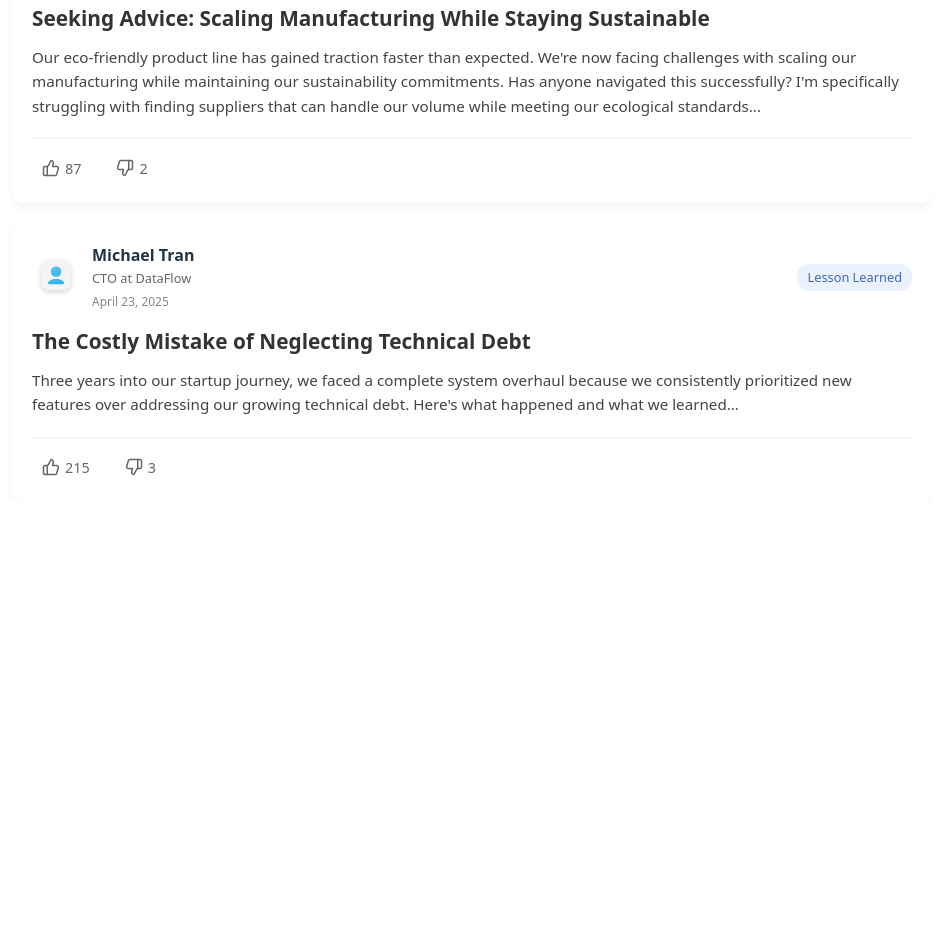
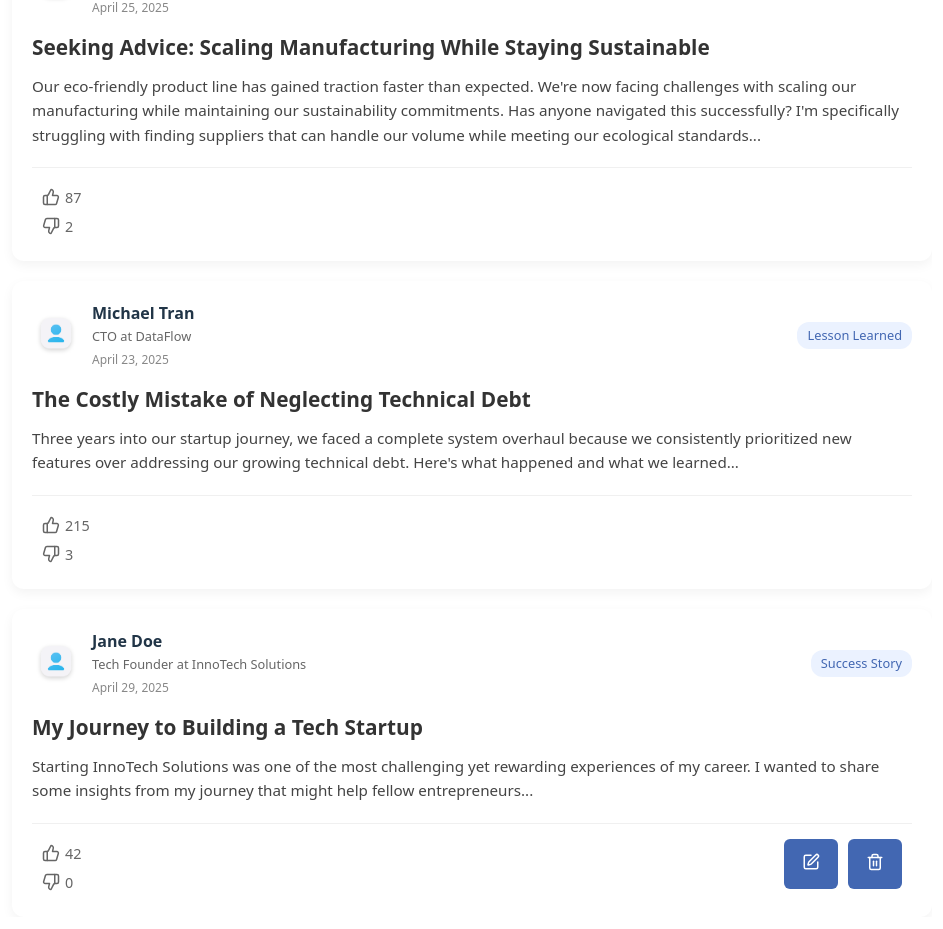
Before and after one commit to IMADDABLIGI/BlogApp, a React (Vite) app in the folder frontend/: page /blogs in a window 1280 px wide. Shown: the part 647-1576 px from the top of the page, without its empty margins (328-1271 px from the left). Before the commit the page ends 1169 px from the top, so only its background shows below. Built offline with nearby package versions, Linux system fonts and the light colour scheme.

Commit message:
feat(master): Add CRUD operations to blog page

```diff
--- a/frontend/src/blogs/BlogBody.css
+++ b/frontend/src/blogs/BlogBody.css
@@ -1,4 +1,53 @@
-/* BlogBody.css */
+/* Loading and Error States */
+.loading-container {
+  display: flex;
+  flex-direction: column;
+  align-items: center;
+  justify-content: center;
+  padding: 40px;
+  text-align: center;
+}
+
+.loading-spinner {
+  width: 40px;
+  height: 40px;
+  border: 4px solid #f3f3f3;
+  border-top: 4px solid #4267B2;
+  border-radius: 50%;
+  animation: spin 1s linear infinite;
+  margin-bottom: 20px;
+}
+
+@keyframes spin {
+  0% { transform: rotate(0deg); }
+  100% { transform: rotate(360deg); }
+}
+
+.error-container {
+  padding: 30px;
+  text-align: center;
+  background-color: #fff5f5;
+  border-radius: 8px;
+  border: 1px solid #ffdbdb;
+}
+
+.error-message {
+  color: #d23939;
+  margin-bottom: 15px;
+}
+
+.retry-btn {
+  padding: 8px 16px;
+  background-color: #4267B2;
+  color: white;
+  border: none;
+  border-radius: 4px;
+  cursor: pointer;
+}
+
+.no-articles {
+  text-align:center;
+}
 
 .blog-body-container {
   display: flex;
@@ -6,7 +55,6 @@
   width: 100%;
   padding: 20px;
   box-sizing: border-box;
-    max-width: 1400px;
 }
 
 /* Left Side - User Profile */
@@ -37,7 +85,7 @@
   height: 80px;
   border-radius: 50%;
   object-fit: cover;
-    border: 3px solid #f0f0f0;
+  /* border: 3px solid #f0f0f0; */
   margin-bottom: 10px;
 }
 
@@ -353,6 +401,26 @@
   font-size: 0.95rem;
 }
 
+.owner-actions {
+  margin-left: auto;
+}
+
+.delete-btn,
+.edit-btn {
+  background-color: #4267B2;
+  color: white;
+  border: none;
+  margin-right: 10px;
+  border-radius: 6px;
+  padding: 14px 18px;
+  font-size: 0.9rem;
+  cursor: pointer;
+  transition: background-color 0.2s;
+}
+.edit-btn:hover {
+  background-color: #3b5998;
+}
+
 .form-group input,
 .form-group select,
 .form-group textarea {
@@ -362,6 +430,7 @@
   border-radius: 6px;
   font-size: 1rem;
   color: #333;
+  background-color: #EBF2FF;
   transition: border-color 0.2s;
 }
 
--- a/frontend/src/blogs/BlogBody.jsx
+++ b/frontend/src/blogs/BlogBody.jsx
@@ -1,7 +1,7 @@
-import React, { useState } from 'react';
+import React, { useState, useEffect } from 'react';
 import './BlogBody.css';
+import { ThumbsUp, ThumbsDown, User, Briefcase, MessageCircle, AlertCircle, X, Edit, Trash2, Check } from 'lucide-react';
 import avatar from '../assets/avatar.png';
-import { ThumbsUp, ThumbsDown, User, Briefcase, MessageCircle, AlertCircle, X } from 'lucide-react';
 
 const BlogBody = () => {
   // Sample user data (this would come from your backend in a real application)
@@ -15,8 +15,13 @@ const BlogBody = () => {
     articlesCount: 27
   };
 
-  // Sample blog posts (this would come from your backend in a real application)
-  const [articles, setArticles] = useState([
+  // Articles state (this would interact with API in a real application)
+  const [articles, setArticles] = useState([]);
+  const [isLoading, setIsLoading] = useState(true);
+  const [error, setError] = useState(null);
+
+  // Sample article data for initial load
+  const sampleArticles = [
     {
       id: 1,
       author: "Alex Johnson",
@@ -30,6 +35,7 @@ const BlogBody = () => {
       dislikes: 5,
       userLiked: false,
       userDisliked: false,
+      ownedByUser: false
     },
     {
       id: 2,
@@ -44,6 +50,7 @@ const BlogBody = () => {
       dislikes: 2,
       userLiked: false,
       userDisliked: false,
+      ownedByUser: false
     },
     {
       id: 3,
@@ -58,8 +65,47 @@ const BlogBody = () => {
       dislikes: 3,
       userLiked: false,
       userDisliked: false,
+      ownedByUser: false
+    },
+    {
+      id: 4,
+      author: userData.name,
+      authorRole: `${userData.position} at ${userData.company}`,
+      authorPic: userData.profilePic,
+      date: "April 29, 2025",
+      category: "Success Story",
+      title: "My Journey to Building a Tech Startup",
+      content: "Starting InnoTech Solutions was one of the most challenging yet rewarding experiences of my career. I wanted to share some insights from my journey that might help fellow entrepreneurs...",
+      likes: 42,
+      dislikes: 0,
+      userLiked: false,
+      userDisliked: false,
+      ownedByUser: true
     }
-  ]);
+  ];
+
+  // Load initial articles (simulating API fetch)
+  useEffect(() => {
+    // Simulate API fetch delay
+    const fetchArticles = async () => {
+      try {
+        // This is where you would make your API call
+        // const response = await fetch('/api/articles');
+        // const data = await response.json();
+
+        // Simulating API response delay
+        setTimeout(() => {
+          setArticles(sampleArticles);
+          setIsLoading(false);
+        }, 500);
+      } catch (err) {
+        setError("Failed to load articles. Please try again later.");
+        setIsLoading(false);
+      }
+    };
+
+    fetchArticles();
+  }, []);
 
   // Handle like/dislike functionality
   const handleReaction = (id, reaction) => {
@@ -100,9 +146,15 @@ const BlogBody = () => {
       }
       return article;
     }));
+
+    // This is where you would call your API to update the reaction
+    // Example: await fetch(`/api/articles/${id}/reaction`, {
+    //   method: 'POST',
+    //   body: JSON.stringify({ reaction })
+    // });
   };
 
-  // Handle input changes for the article creation form
+  // Handle input changes for the article creation/editing form
   const handleInputChange = (e) => {
     const { name, value } = e.target;
     setNewArticle({
@@ -111,13 +163,76 @@ const BlogBody = () => {
     });
   };
 
-  // Submit new article
-  const handleArticleSubmit = (e) => {
+  // Open edit form for an article
+  const handleEditArticle = (article) => {
+    setArticleToEdit(article);
+    setNewArticle({
+      title: article.title,
+      content: article.content,
+      category: article.category
+    });
+    setIsEditing(true);
+    setShowArticleForm(true);
+  };
+
+  // Prepare to delete an article
+  const handleDeletePrompt = (article) => {
+    setArticleToDelete(article);
+    setShowDeleteConfirm(true);
+  };
+
+  // Confirm and delete an article
+  const confirmDelete = () => {
+    if (articleToDelete) {
+      // Filter out the article to delete
+      setArticles(articles.filter(article => article.id !== articleToDelete.id));
+
+      // This is where you would call your API to delete the article
+      // Example: await fetch(`/api/articles/${articleToDelete.id}`, { method: 'DELETE' });
+
+      setShowDeleteConfirm(false);
+      setArticleToDelete(null);
+    }
+  };
+
+  // Cancel article deletion
+  const cancelDelete = () => {
+    setShowDeleteConfirm(false);
+    setArticleToDelete(null);
+  };
+
+  // Submit new or updated article
+  const handleArticleSubmit = async (e) => {
     e.preventDefault();
 
+    try {
+      if (isEditing && articleToEdit) {
+        // Update existing article
+        const updatedArticles = articles.map(article => {
+          if (article.id === articleToEdit.id) {
+            return {
+              ...article,
+              title: newArticle.title,
+              content: newArticle.content,
+              category: newArticle.category,
+              // Add an "edited" flag or timestamp if desired
+              lastEdited: new Date().toLocaleDateString('en-US', { month: 'long', day: 'numeric', year: 'numeric' })
+            };
+          }
+          return article;
+        });
+
+        setArticles(updatedArticles);
+
+        // This is where you would call your API to update the article
+        // Example: await fetch(`/api/articles/${articleToEdit.id}`, {
+        //   method: 'PUT',
+        //   body: JSON.stringify(newArticle)
+        // });
+      } else {
         // Create new article object
         const articleToAdd = {
-      id: articles.length + 1,
+          id: Date.now(), // Temporary ID, would be assigned by backend
           author: userData.name,
           authorRole: userData.position + " at " + userData.company,
           authorPic: userData.profilePic,
@@ -128,42 +243,70 @@ const BlogBody = () => {
           likes: 0,
           dislikes: 0,
           userLiked: false,
-      userDisliked: false
+          userDisliked: false,
+          ownedByUser: true
         };
 
         // Add the new article to the state
         setArticles([articleToAdd, ...articles]);
 
+        // This is where you would call your API to create the article
+        // Example: await fetch('/api/articles', {
+        //   method: 'POST',
+        //   body: JSON.stringify(articleToAdd)
+        // });
+
+        // Update user's article count (this would typically be handled by the backend)
+        userData.articlesCount += 1;
+      }
+
       // Reset form and close it
+      resetForm();
+    } catch (err) {
+      console.error("Error saving article:", err);
+      // Handle error, show notification, etc.
+    }
+  };
+
+  // Reset and close form
+  const resetForm = () => {
     setNewArticle({
       title: '',
       content: '',
       category: 'Success Story'
     });
     setShowArticleForm(false);
+    setIsEditing(false);
+    setArticleToEdit(null);
   };
 
   // Categories for filtering (would be expanded in a real application)
   const categories = ["All", "Success Story", "Challenge", "Lesson Learned", "Advice"];
   const [activeCategory, setActiveCategory] = useState("All");
 
-  // State for article creation form
+  // State for article creation/editing form
   const [showArticleForm, setShowArticleForm] = useState(false);
+  const [isEditing, setIsEditing] = useState(false);
+  const [articleToEdit, setArticleToEdit] = useState(null);
   const [newArticle, setNewArticle] = useState({
     title: '',
     content: '',
     category: 'Success Story'
   });
 
+  // State for delete confirmation modal
+  const [showDeleteConfirm, setShowDeleteConfirm] = useState(false);
+  const [articleToDelete, setArticleToDelete] = useState(null);
+
   return (
     <div className="blog-body-container">
-      {/* Article Creation Form Modal */}
+      {/* Article Creation/Editing Form Modal */}
       {showArticleForm && (
         <div className="article-form-overlay">
           <div className="article-form-container">
             <div className="form-header">
-              <h2>Share Your Experience</h2>
-              <button className="close-form-btn" onClick={() => setShowArticleForm(false)}>
+              <h2>{isEditing ? 'Edit Article' : 'Share Your Experience'}</h2>
+              <button className="close-form-btn" onClick={resetForm}>
                 <X size={24} />
               </button>
             </div>
@@ -210,8 +353,24 @@ const BlogBody = () => {
                 ></textarea>
               </div>
 
-              <button type="submit" className="submit-article-btn">Publish</button>
+              <button type="submit" className="submit-article-btn">
+                {isEditing ? 'Update' : 'Publish'}
+              </button>
             </form>
+          </div>
+        </div>
+      )}
+
+      {/* Delete Confirmation Modal */}
+      {showDeleteConfirm && (
+        <div className="delete-confirm-overlay">
+          <div className="delete-confirm-container">
+            <h3>Delete Article</h3>
+            <p>Are you sure you want to delete this article? This action cannot be undone.</p>
+            <div className="delete-actions">
+              <button className="cancel-btn" onClick={cancelDelete}>Cancel</button>
+              <button className="delete-btn" onClick={confirmDelete}>Delete</button>
+            </div>
           </div>
         </div>
       )}
@@ -278,7 +437,27 @@ const BlogBody = () => {
         </div>
 
         <div className="articles-list">
-          {articles
+          {isLoading ? (
+            <div className="loading-container">
+              <div className="loading-spinner"></div>
+              <p>Loading articles...</p>
+            </div>
+          ) : error ? (
+            <div className="error-container">
+              <p className="error-message">{error}</p>
+              <button className="retry-btn" onClick={() => window.location.reload()}>
+                Retry
+              </button>
+            </div>
+          ) : articles.length === 0 ? (
+            <div className="no-articles">
+              <p>No articles found. Be the first to share your experience!</p>
+              <button className="create-post-btn" onClick={() => setShowArticleForm(true)}>
+                Share Your Experience
+              </button>
+            </div>
+          ) : (
+            articles
               .filter(article => activeCategory === "All" || article.category === activeCategory)
               .map(article => (
                 <article key={article.id} className="blog-card">
@@ -288,6 +467,9 @@ const BlogBody = () => {
                       <h3 className="author-name">{article.author}</h3>
                       <p className="author-role">{article.authorRole}</p>
                       <span className="article-date">{article.date}</span>
+                      {article.lastEdited && (
+                        <span className="article-edited">(edited {article.lastEdited})</span>
+                      )}
                     </div>
                     <span className="article-category">{article.category}</span>
                   </div>
@@ -296,6 +478,7 @@ const BlogBody = () => {
                   <p className="article-content">{article.content}</p>
 
                   <div className="article-actions">
+                    <div className="reaction-actions">
                       <button
                         className={`reaction-btn ${article.userLiked ? 'active' : ''}`}
                         onClick={() => handleReaction(article.id, 'like')}
@@ -309,8 +492,30 @@ const BlogBody = () => {
                         <ThumbsDown size={18} /> <span>{article.dislikes}</span>
                       </button>
                     </div>
+
+                    {/* Edit/Delete options for articles owned by the user */}
+                    {article.ownedByUser && (
+                      <div className="owner-actions">
+                        <button
+                          className="edit-btn"
+                          onClick={() => handleEditArticle(article)}
+                          title="Edit article"
+                        >
+                          <Edit size={18} />
+                        </button>
+                        <button
+                          className="delete-btn"
+                          onClick={() => handleDeletePrompt(article)}
+                          title="Delete article"
+                        >
+                          <Trash2 size={18} />
+                        </button>
+                      </div>
+                    )}
+                  </div>
                 </article>
-            ))}
+              ))
+          )}
         </div>
       </div>
     </div>
```
Lines whose indentation alone changed are shown as unchanged.
